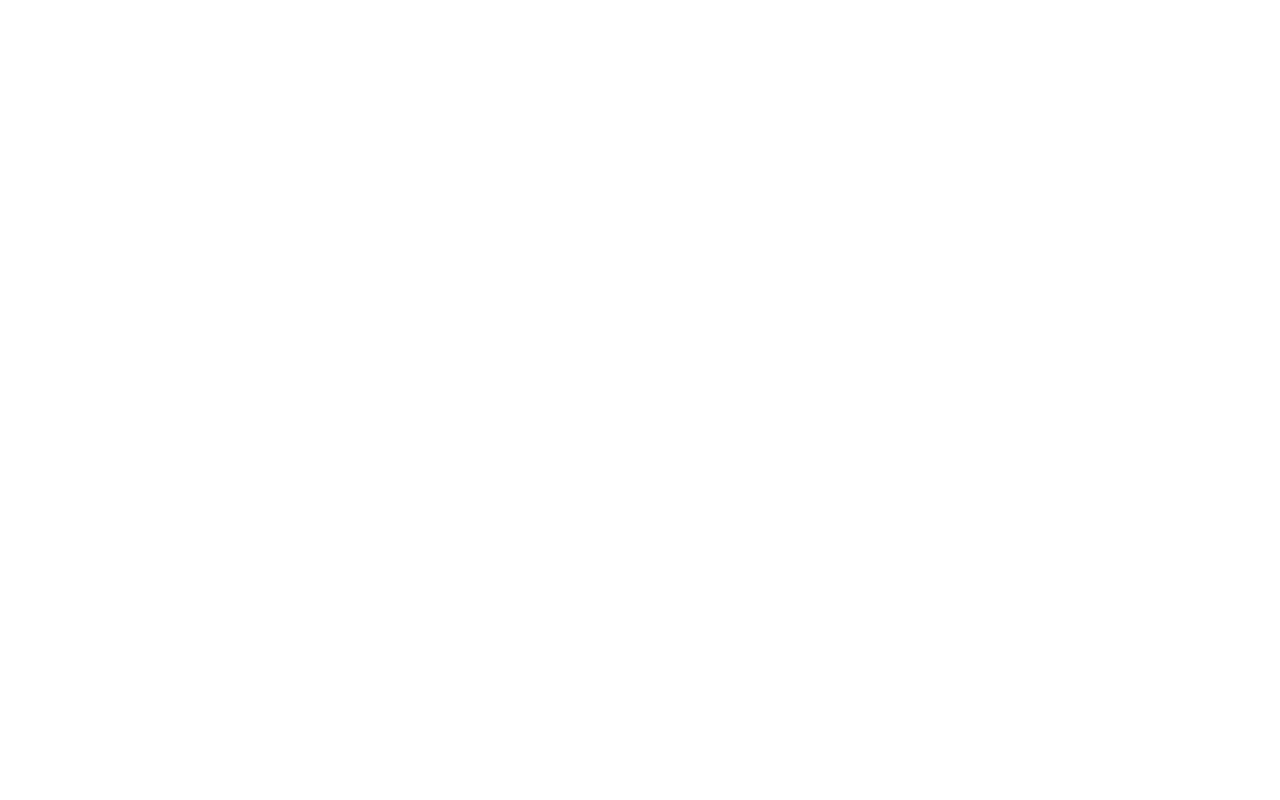
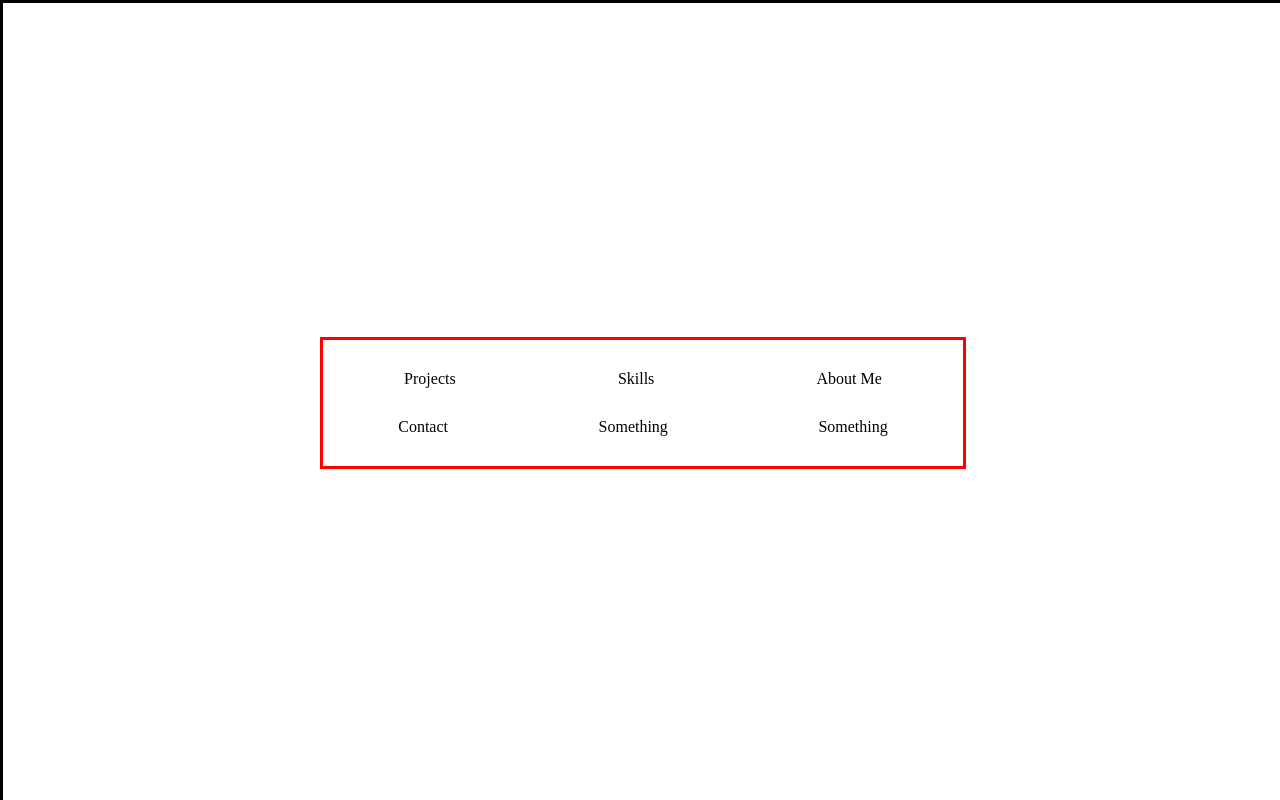
Before and after one commit to rinrush/portfolio, a plain HTML site: page index.html in a window 1280 px wide. Drawn offline with Linux system fonts and the light colour scheme.

Commit message:
create layout for retro tv window

```diff
--- a/index.html
+++ b/index.html
@@ -7,6 +7,20 @@
         <title>Rinor Rushiti</title>
         <link rel="stylesheet" href="styles.css">
     <body>
+        <div id ="outer">
+            <div id="window">
+                <div class="row">
+                    <div class="icon">Projects</div>
+                    <div class="icon">Skills</div>
+                    <div class="icon">About Me</div>
+                </div>
+                <div class="row">
+                    <div class="icon">Contact</div>
+                    <div class="icon"> Something</div>
+                    <div class="icon">Something</div>
+                </div>
+            </div>
+        </div>
         <script src="script.js"></script>
     </body>
     </head>
--- a/styles.css
+++ b/styles.css
@@ -0,0 +1,24 @@
+* {
+    margin: 0;
+    padding: 0;
+}
+#window {
+    border: solid;
+    border-color: red;
+    width: 50%;
+}
+#outer {
+    border: solid;
+    border-color: black;
+    width: 100%;
+    height: 100%;
+    position: fixed;
+    display: flex;
+    justify-content: center;
+    align-items: center;
+}
+.row {
+    display:flex;
+    justify-content: space-around;
+    margin: 30px 0 30px 0;
+}
```
Also changed, not shown: 1 other file.
